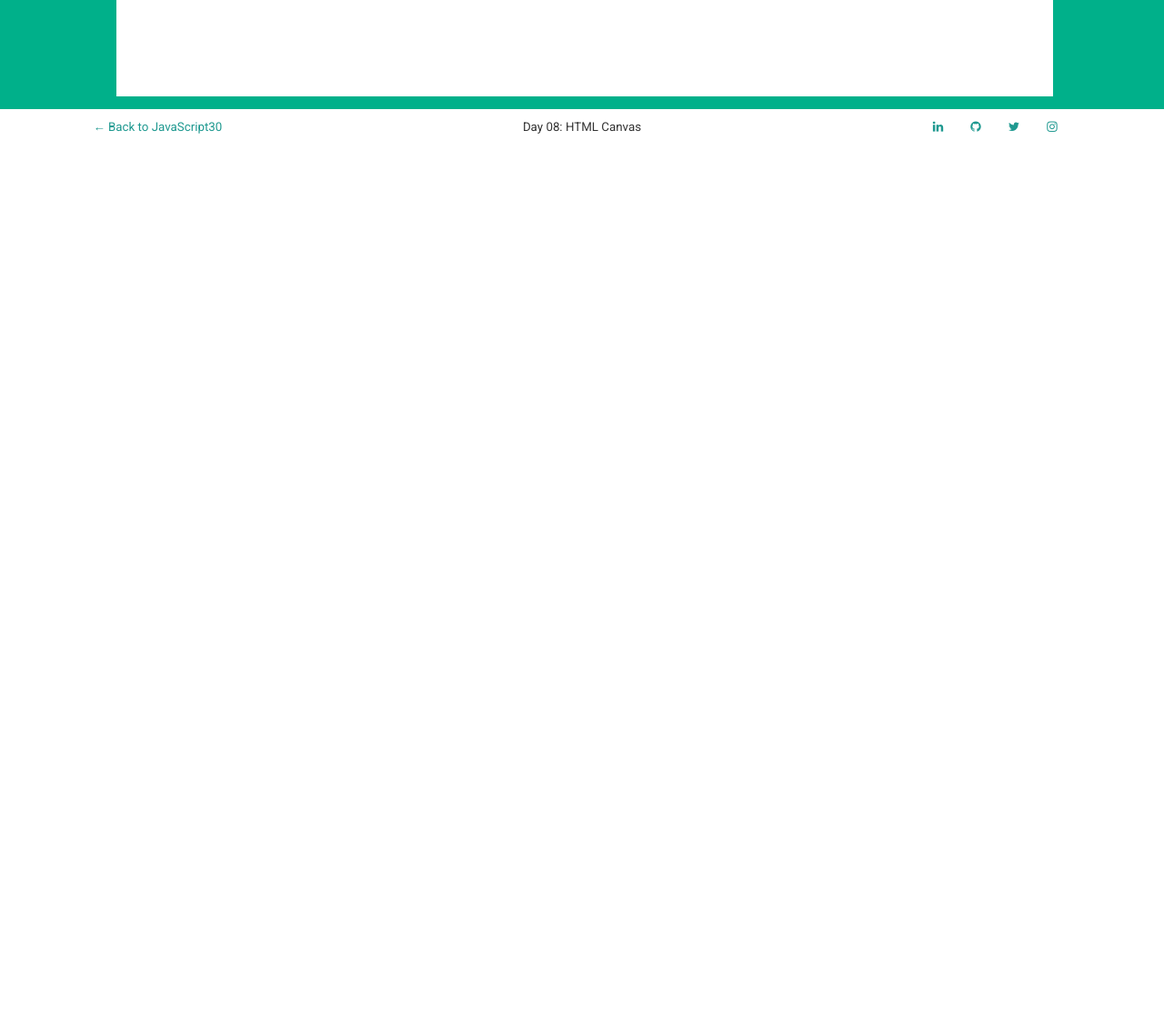
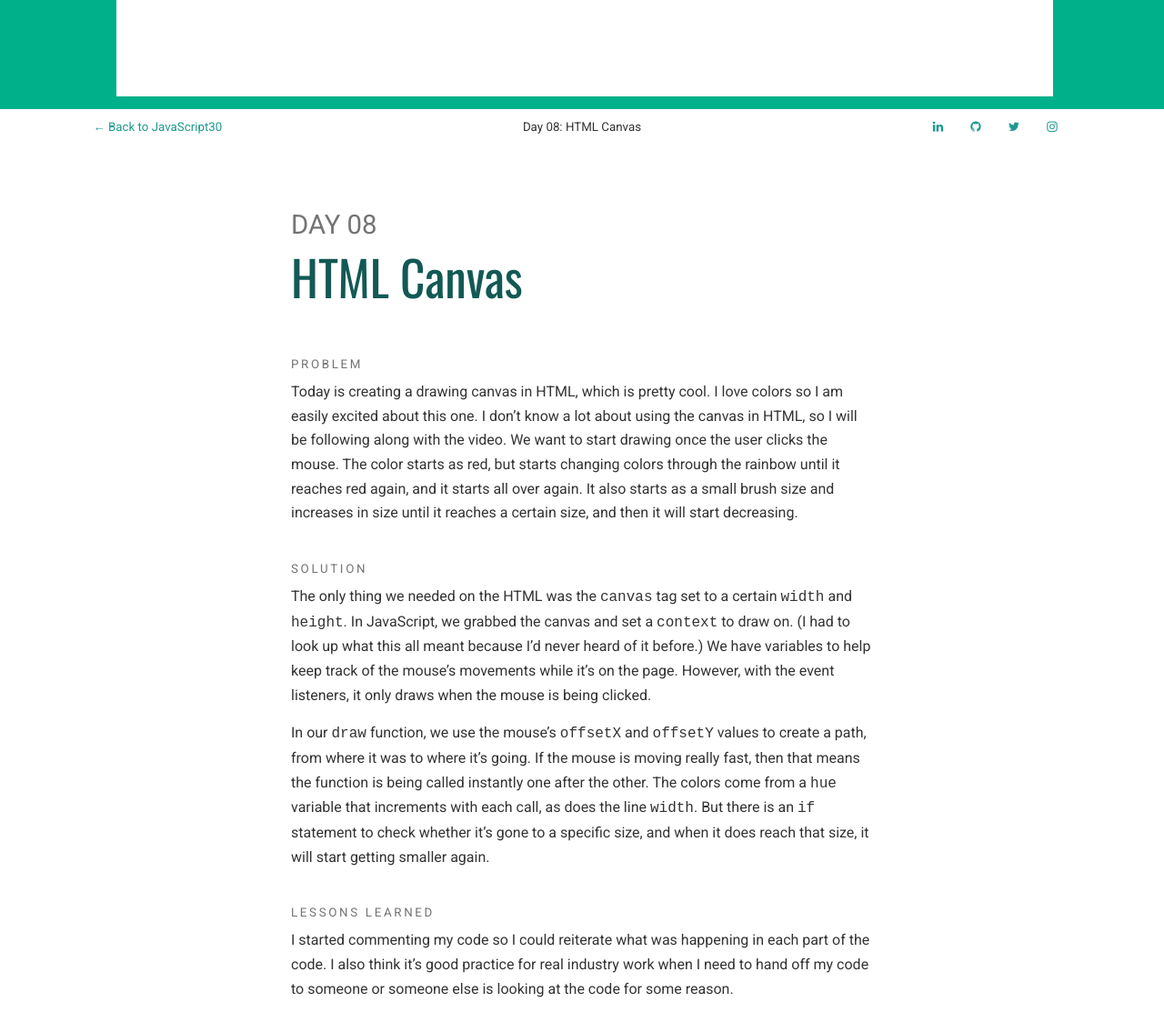
Before and after one commit to geraldiner/jschallenges, a plain HTML site: page javascript30/challenges/08-html-canvas/index.html in a window 1280 px wide. Shown: the part 641-1776 px from the top of the page at 91% size. Before the commit the page ends 941 px from the top, so only its background shows below. Drawn offline with nearby package versions, Linux system fonts and the light colour scheme.

Commit message:
add day 8

```diff
--- a/javascript30/challenges/08-html-canvas/index.html
+++ b/javascript30/challenges/08-html-canvas/index.html
@@ -54,7 +54,37 @@
       </nav>
 
       <section id='postarea'>
+        <h2 class="day">Day 08</h2>
+        <h1 class="title">HTML Canvas</h1>
+        <h3 class="section">Problem</h3>
+        <p>
+          Today is creating a drawing canvas in HTML, which is pretty cool. I love colors so I am easily excited about
+          this one. I don’t know a lot about using the canvas in HTML, so I will be following along with the video. We
+          want to start drawing once the user
+          clicks the mouse. The color starts as red, but starts changing colors through the rainbow until it reaches red
+          again, and it starts all over again. It also starts as a small brush size and increases in size until it
+          reaches a certain size, and
+          then it will start decreasing.
+        </p>
 
+        <h3 class="section">Solution</h3>
+        <p>The only thing we needed on the HTML was the <code>canvas</code> tag set to a certain <code>width</code> and
+          <code>height</code>. In JavaScript, we grabbed the canvas and set a <code>context</code> to draw on. (I had to
+          look up what this all meant because I’d never heard of it before.) We have variables
+          to help keep track of the mouse’s movements while it’s on the page. However, with the event listeners, it only
+          draws when the mouse is being clicked.
+        </p>
+        <p>In our <code>draw</code> function, we use the mouse’s <code>offsetX</code> and <code>offsetY</code> values to
+          create a path, from where it was to where it’s going. If the mouse is moving really fast, then that means the
+          function is being called instantly one after the other. The colors
+          come from a <code>hue</code> variable that increments with each call, as does the line <code>width</code>. But
+          there is an <code>if</code> statement to check whether it’s gone to a specific size, and when it does reach
+          that size, it will start getting smaller again.</p>
+
+        <h3 class="section">Lessons Learned</h3>
+        <p>I started commenting my code so I could reiterate what was happening in each part of the code. I also think
+          it’s good practice for real industry work when I need to hand off my code to someone or someone else is
+          looking at the code for some reason.</p>
       </section>
     </section>
   </main>
```
